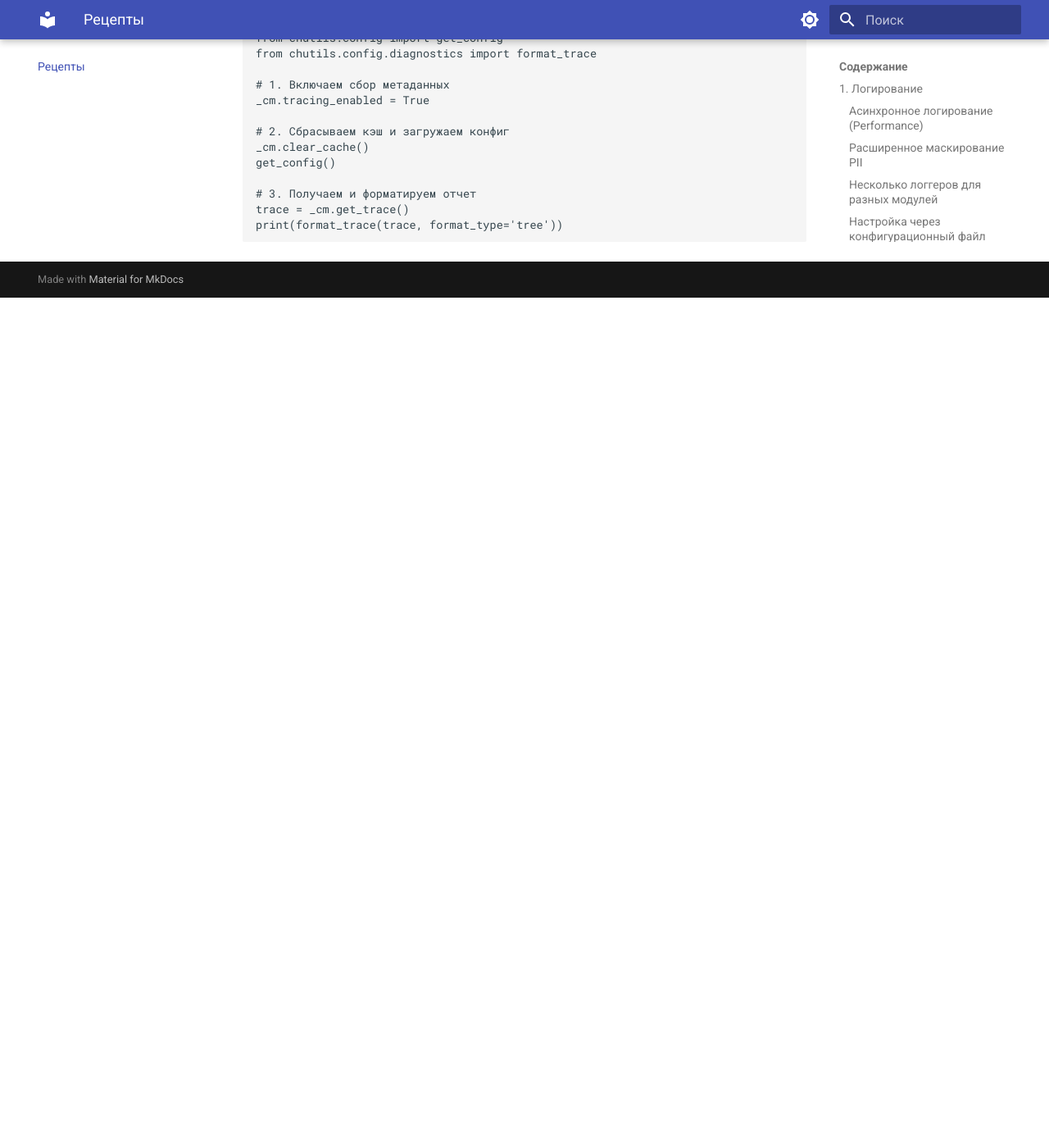
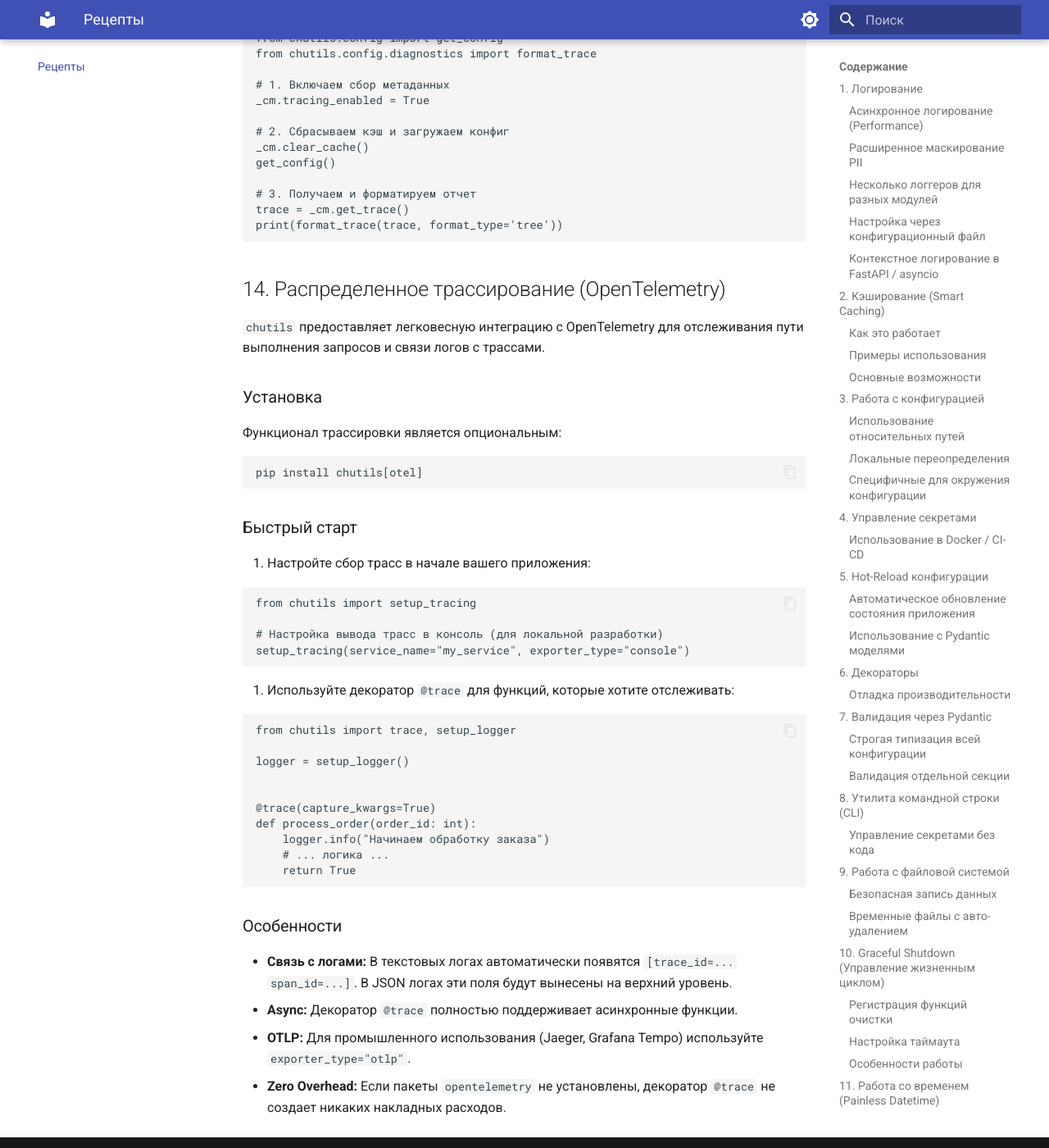
Before and after one commit to Chu4hel/chutils, an MkDocs documentation site: the page built from docs/recipes.md, in a window 1280 px wide and 1400 px high, scrolled down 12888 px. Shown: the whole window at 82% size. Built offline with MkDocs 1.6.1 and Material for MkDocs 9.7.7, drawn with Linux system fonts in a browser that asks for light colours; before the commit the page ends 13251 px from its top, so only the background shows below that.

Commit message:
docs(otel): Добавить документацию для OpenTelemetry

````diff
--- a/docs/recipes.md
+++ b/docs/recipes.md
@@ -605,3 +605,51 @@ get_config()
 trace = _cm.get_trace()
 print(format_trace(trace, format_type='tree'))
 ```
+
+## 14. Распределенное трассирование (OpenTelemetry)
+
+`chutils` предоставляет легковесную интеграцию с OpenTelemetry для отслеживания пути выполнения запросов и связи логов с
+трассами.
+
+### Установка
+
+Функционал трассировки является опциональным:
+
+```bash
+pip install chutils[otel]
+```
+
+### Быстрый старт
+
+1. Настройте сбор трасс в начале вашего приложения:
+
+```python
+from chutils import setup_tracing
+
+# Настройка вывода трасс в консоль (для локальной разработки)
+setup_tracing(service_name="my_service", exporter_type="console")
+```
+
+2. Используйте декоратор `@trace` для функций, которые хотите отслеживать:
+
+```python
+from chutils import trace, setup_logger
+
+logger = setup_logger()
+
+
+@trace(capture_kwargs=True)
+def process_order(order_id: int):
+    logger.info("Начинаем обработку заказа")
+    # ... логика ...
+    return True
+```
+
+### Особенности
+
+- **Связь с логами:** В текстовых логах автоматически появятся `[trace_id=... span_id=...]`. В JSON логах эти поля будут
+  вынесены на верхний уровень.
+- **Async:** Декоратор `@trace` полностью поддерживает асинхронные функции.
+- **OTLP:** Для промышленного использования (Jaeger, Grafana Tempo) используйте `exporter_type="otlp"`.
+- **Zero Overhead:** Если пакеты `opentelemetry` не установлены, декоратор `@trace` не создает никаких накладных
+  расходов.
````
Also changed, not shown: README.md (+1 -0 lines), docs/README_RU.md (+2 -0 lines), docs/api.md (+10 -0 lines).
